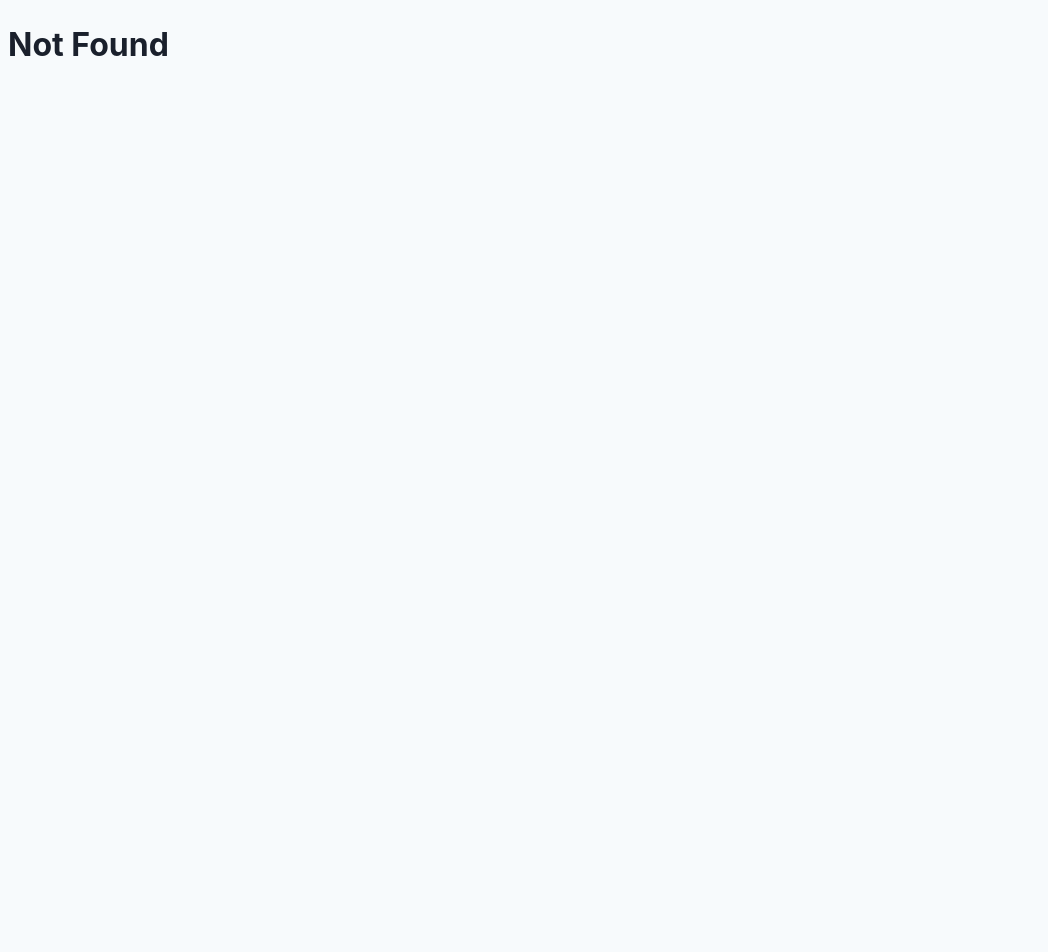
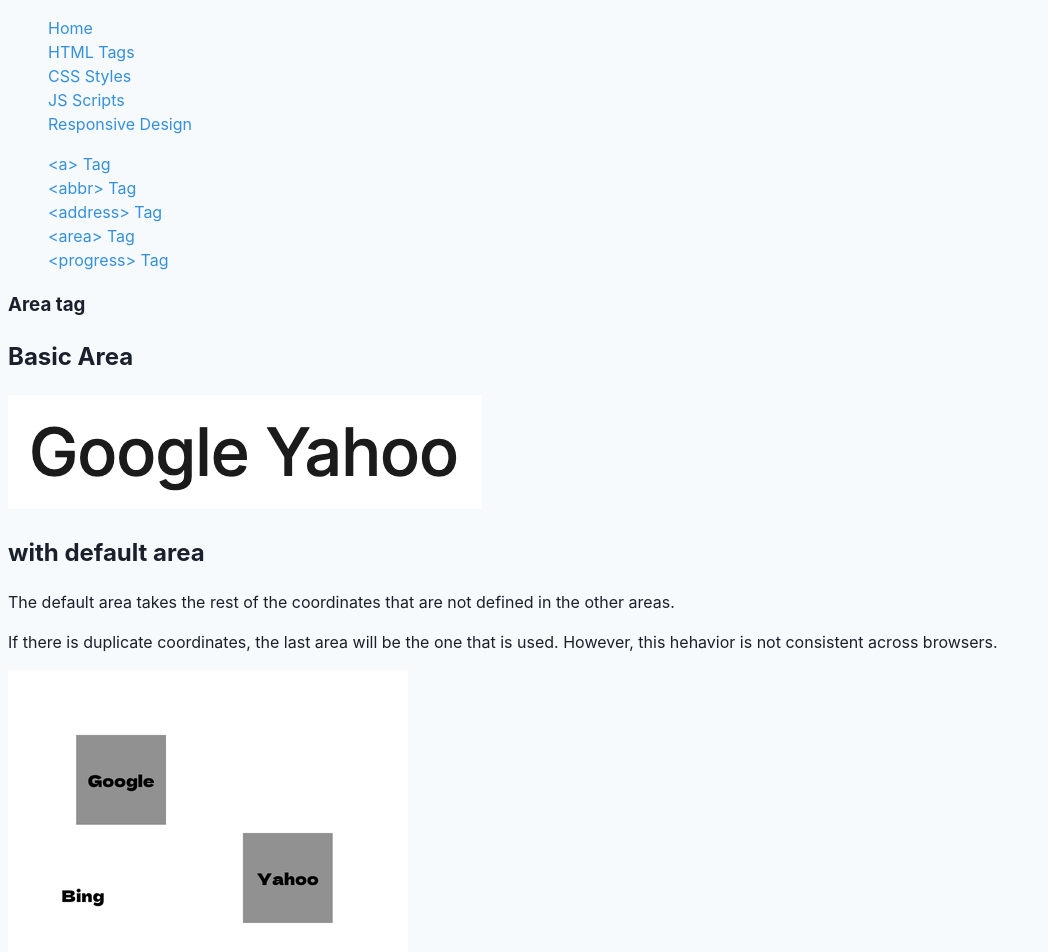
Before and after one commit to kenjiwilkins/html-playground, a React (Vite) app: page /html-tags/area in a window 1280 px wide. Shown: the top 952 px of the page, without its empty margins (0-1048 px from the left). Before the commit the page ends 800 px from the top, so only its background shows below. Built offline with nearby package versions, Linux system fonts and the light colour scheme.

Commit message:
add: Area page

```diff
--- a/src/App.jsx
+++ b/src/App.jsx
@@ -7,6 +7,7 @@
 import Anchor from "./views/html-tags/Anchor";
 import Abbr from "./views/html-tags/Abbr";
 import Address from "./views/html-tags/Address";
+import Area from "./views/html-tags/Area";
 
 function NotFound() {
   return <h1>Not Found</h1>;
@@ -23,6 +24,7 @@
             <Route path="/html-tags/anchor" element={<Anchor />} />
             <Route path="/html-tags/abbr" element={<Abbr />} />
             <Route path="/html-tags/address" element={<Address />} />
+            <Route path="/html-tags/area" element={<Area />} />
           </Route>
           <Route path="/js-scripts" element={<JsScriptsIndex />}>
             <Route
--- /dev/null
+++ b/src/views/html-tags/Area.jsx
@@ -0,0 +1,72 @@
+import { Container, Card } from "../../components";
+import textImage from "../../assets/googleYahoo.png";
+import areaExample from "../../assets/areaExample.png";
+
+function Area() {
+  return (
+    <Container title="Area tag">
+      <Card>
+        <h2>Basic Area</h2>
+        <map name="googleYahoo">
+          <area
+            shape="rect"
+            coords="23,32,237,98"
+            href="https://www.google.com"
+            target="_blank"
+            alt="Google"
+          ></area>
+          <area
+            shape="rect"
+            coords="259,32,448,83"
+            href="https://www.yahoo.com"
+            target="_blank"
+            alt="Yahoo"
+          ></area>
+        </map>
+        <img src={textImage} alt="Google Yahoo" useMap="#googleYahoo" />
+      </Card>
+      <Card>
+        <h2>with default area</h2>
+        <p>
+          The default area takes the rest of the coordinates that are not
+          defined in the other areas.
+        </p>
+        <p>
+          If there is duplicate coordinates, the last area will be the one that
+          is used. However, this hehavior is not consistent across browsers.
+        </p>
+        <map name="areaExample">
+          <area
+            shape="rect"
+            coords="68,65,157,155"
+            href="https://www.google.com"
+            target="_blank"
+            alt="Google"
+          ></area>
+          <area
+            shape="rect"
+            coords="236,164,323, 253"
+            href="https://www.yahoo.com"
+            target="_blank"
+            alt="Yahoo"
+          ></area>
+          <area
+            shape="default"
+            coords="68,164,157,65,236,164"
+            href="https://www.bing.com"
+            target="_blank"
+            alt="Bing"
+          ></area>
+        </map>
+        <img
+          id="areaExample"
+          src={areaExample}
+          alt="Area Example"
+          useMap="#areaExample"
+        />
+      </Card>
+    </Container>
+  );
+}
+
+export default Area;
--- a/src/views/html-tags/Index.jsx
+++ b/src/views/html-tags/Index.jsx
@@ -19,6 +19,9 @@
             <Link to="/html-tags/address">{"<address> Tag"}</Link>
           </li>
           <li>
+            <Link to="/html-tags/area">{"<area> Tag"}</Link>
+          </li>
+          <li>
             <Link to="/html-tags/progress">{"<progress> Tag"}</Link>
           </li>
         </ul>
```
Also changed, not shown: src/assets/areaExample.png (added), src/assets/googleYahoo.png (added).
